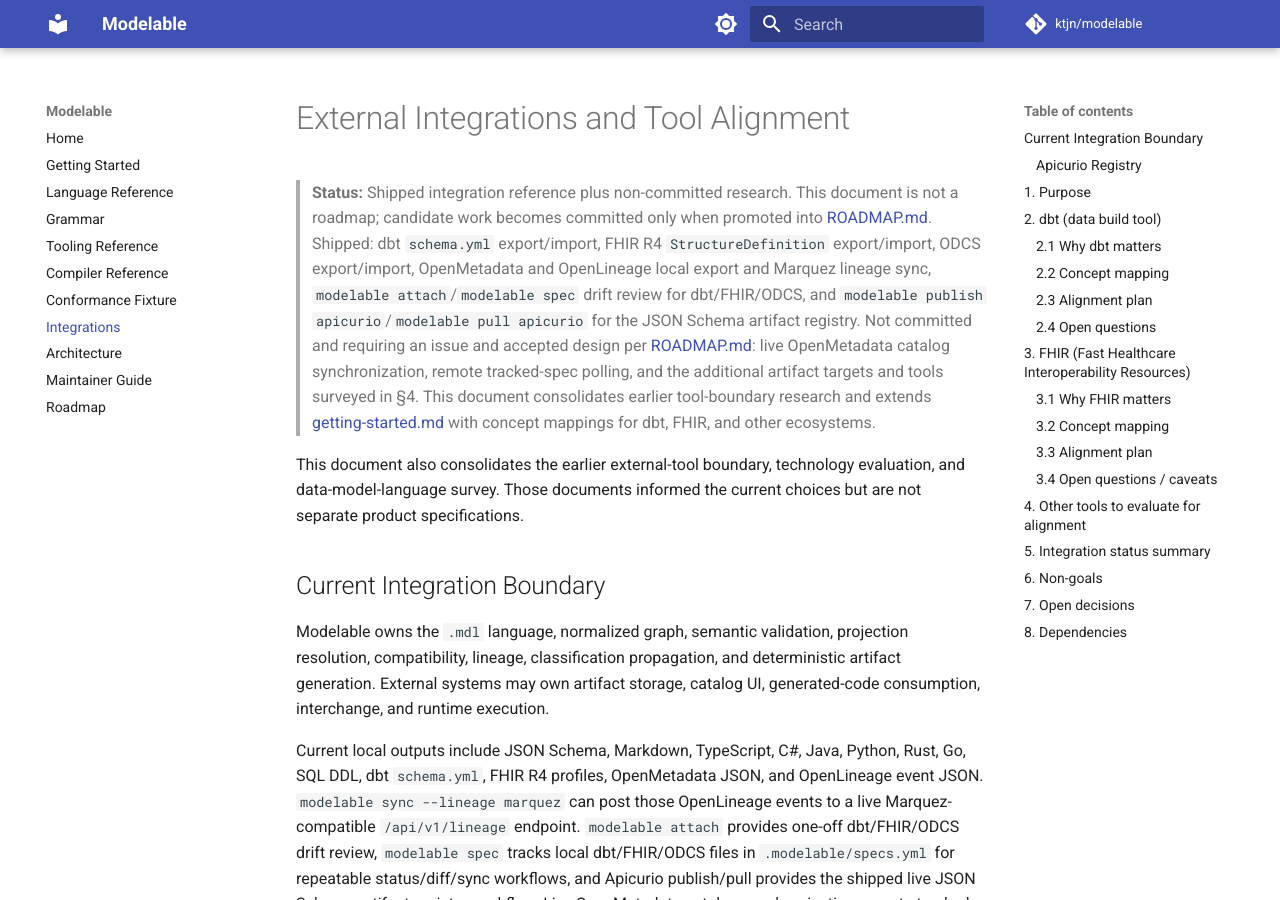
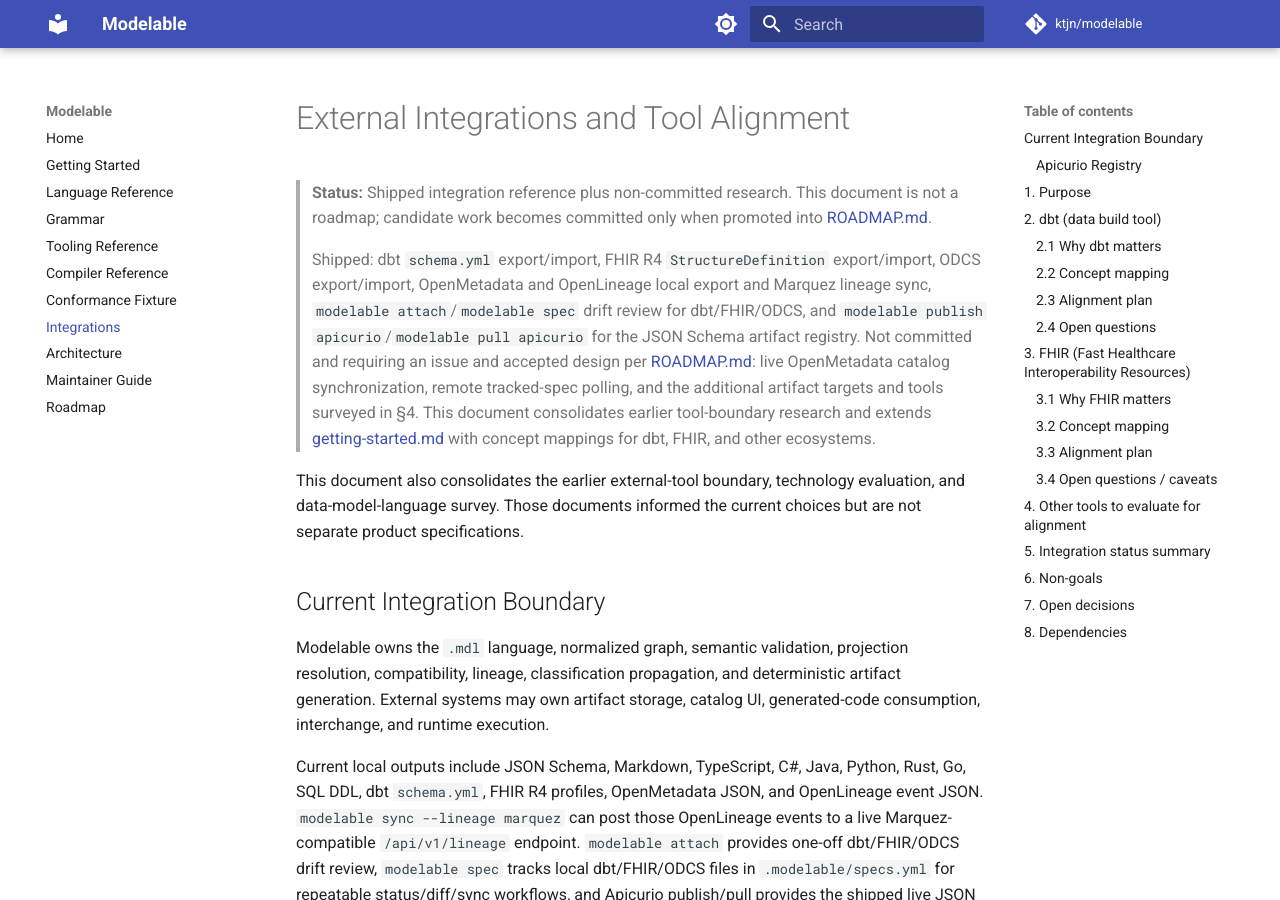
Before and after one commit to ktjn/modelable, an MkDocs documentation site: the page built from docs/integrations.md, in a window 1280 px wide and 900 px high. Built offline with MkDocs 1.6.1 and Material for MkDocs 9.7.7, drawn with Linux system fonts in a browser that asks for light colours; comment, search, counter and statistics services are not loaded.

```diff
--- a/docs/integrations.md
+++ b/docs/integrations.md
@@ -2,7 +2,9 @@
 
 > **Status:** Shipped integration reference plus non-committed research.
 > This document is not a roadmap; candidate work becomes committed only when
-> promoted into [ROADMAP.md](../ROADMAP.md). Shipped: dbt `schema.yml` export/import, FHIR R4
+> promoted into [ROADMAP.md](../ROADMAP.md).
+>
+> Shipped: dbt `schema.yml` export/import, FHIR R4
 > `StructureDefinition` export/import, ODCS export/import, OpenMetadata and
 > OpenLineage local export and Marquez lineage sync, `modelable attach`/`modelable spec` drift review
 > for dbt/FHIR/ODCS, and `modelable publish apicurio`/`modelable pull
```
Also changed, not shown: other parts of docs/integrations.md (+1 -1 lines).
